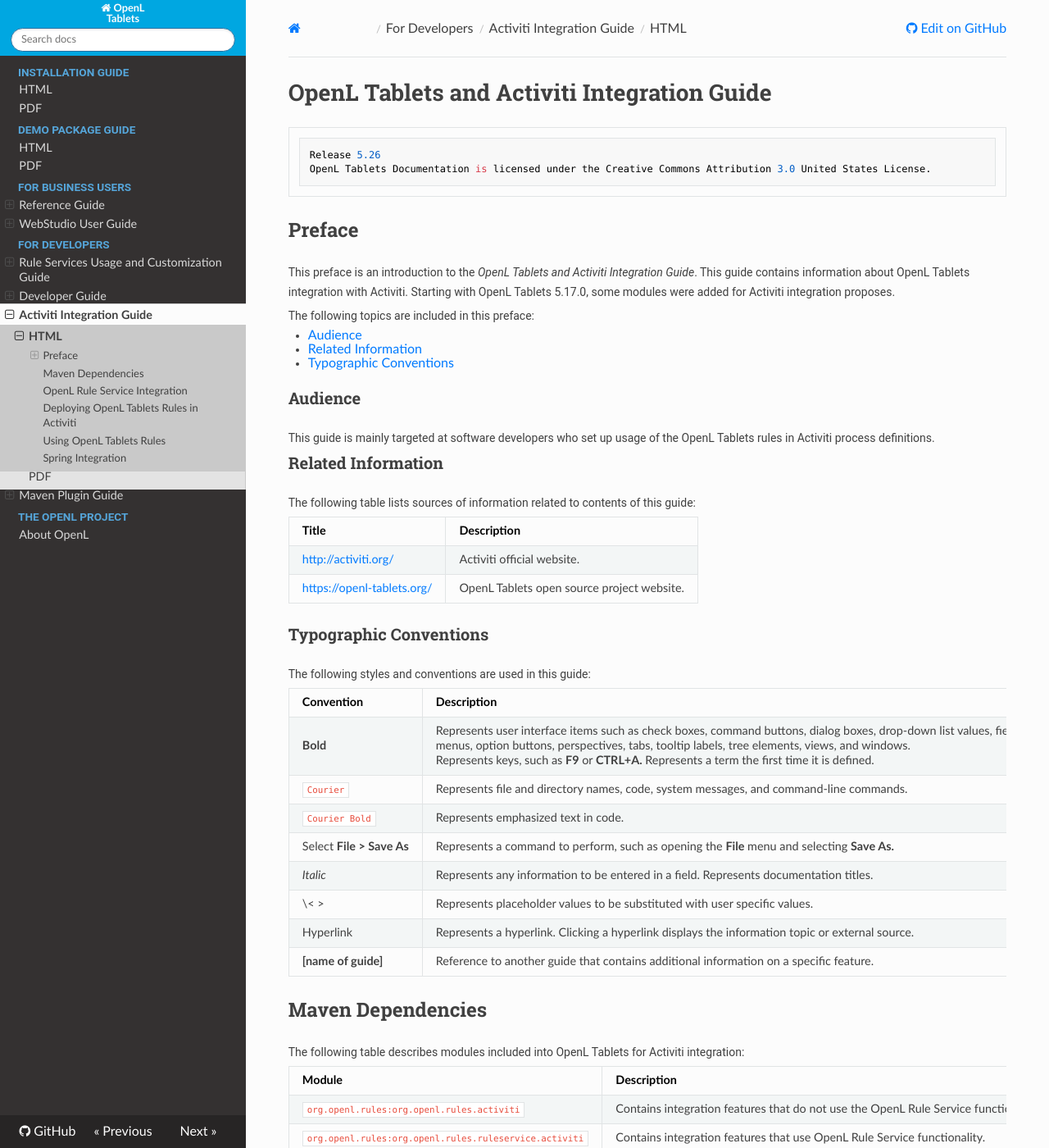
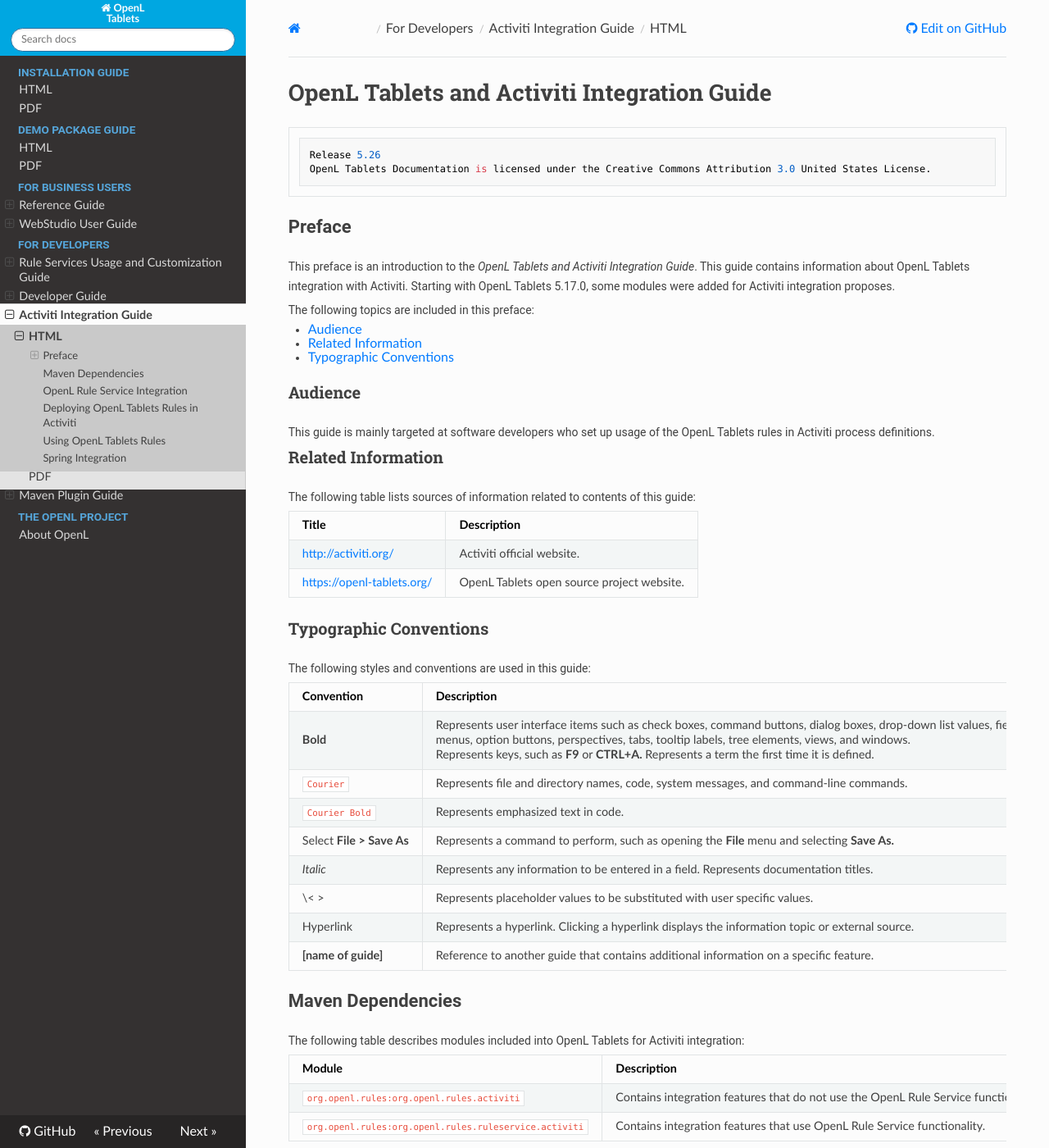
Before and after one commit to agradus/OpenLdocs, an MkDocs documentation site: the page built from docs/documentation/guides/activiti_integration_guide.md, in a window 1280 px wide and 1400 px high. Shown: the whole window at 82% size. Built offline with MkDocs 1.6.1, drawn with Linux system fonts in a browser that asks for light colours; nearby versions of some CDN libraries.

Commit message:
Update extra.css

```diff
--- a/docs/css/extra.css
+++ b/docs/css/extra.css
@@ -12,7 +12,13 @@
   font-family: roboto;
   }
 
-
+h2  {
+  margin-top: 20px;
+  margin-bottom: 5px;
+  padding: 0px;
+  font-size: 22px;
+  font-family: roboto;
+  }
 
 /* set vertical spacing in left nav */
 
```
